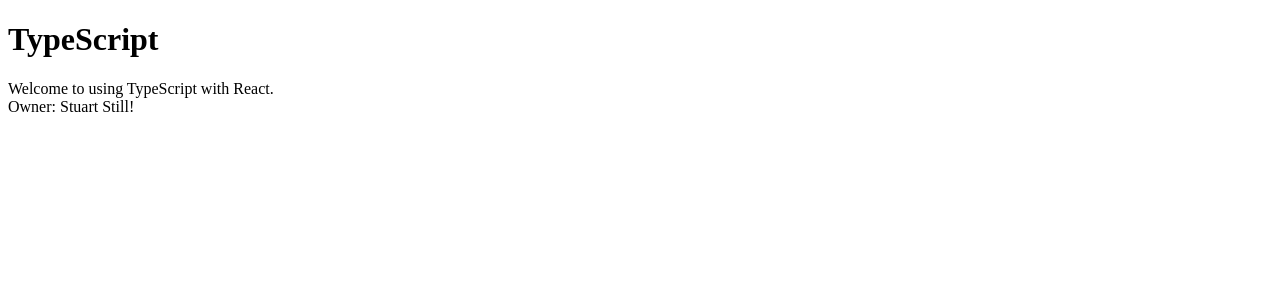
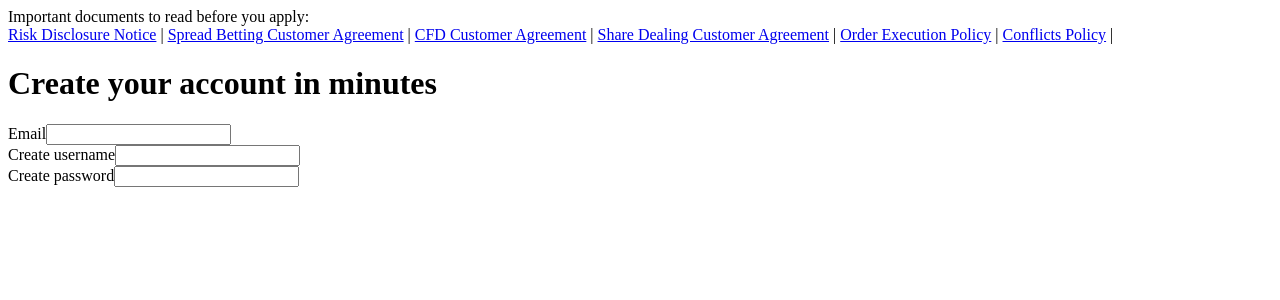
Before and after one commit to stustill/registration-form, a React app: page / in a window 1280 px wide. Shown: the top 300 px of the page. Built offline with nearby package versions, Linux system fonts and the light colour scheme.

Commit message:
Created TextField component

```diff
--- a/src/components/Card.tsx
+++ b/src/components/Card.tsx
@@ -1,14 +1,26 @@
 import * as React from "react";
 import {Owner} from "./Owner";
+import {ImportantDocuments} from "./ImportantDocuments";
+import {TextField} from "./TextField";
 
 export interface CardProps { title: string; description: string; }
 
 export class Card extends React.Component<CardProps, {}> {
     render() {
         return <div>
+        <ImportantDocuments importantDocuments={
+            [
+                {name: "Risk Disclosure Notice", url: "https://www.ig.com/usermanagement/customeragreements?igCompany=iggb&agreementType=risk_disclosure_notice&locale=en_GB"},
+                {name: "Spread Betting Customer Agreement", url: "https://www.ig.com/usermanagement/customeragreements?igCompany=iggb&agreementType=risk_disclosure_notice&locale=en_GB"},
+                {name: "CFD Customer Agreement", url: "https://www.ig.com/usermanagement/customeragreements?igCompany=iggb&agreementType=risk_disclosure_notice&locale=en_GB"},
+                {name: "Share Dealing Customer Agreement", url: "https://www.ig.com/usermanagement/customeragreements?igCompany=iggb&agreementType=risk_disclosure_notice&locale=en_GB"},
+                {name: "Order Execution Policy", url: "https://www.ig.com/usermanagement/customeragreements?igCompany=iggb&agreementType=risk_disclosure_notice&locale=en_GB"},
+                {name: "Conflicts Policy", url: "https://www.ig.com/usermanagement/customeragreements?igCompany=iggb&agreementType=risk_disclosure_notice&locale=en_GB"},
+                ]}/>
         <h1>{this.props.title}</h1>
-        {this.props.description}
-        <Owner owner="Stuart Still"/>
+        <TextField name="Email" value=""/>
+        <TextField name="Create username" value=""/>
+        <TextField name="Create password" value=""/>
         </div>;
     }
 }
--- /dev/null
+++ b/src/components/ImportantDocuments.tsx
@@ -0,0 +1,14 @@
+import * as React from "react";
+export interface ImportantDocument { name: string; url: string; }
+export interface ImportantDocumentProps { importantDocuments: ImportantDocument[]; }
+
+export class ImportantDocuments extends React.Component<ImportantDocumentProps, {}> {
+    render() {
+        return <div>Important documents to read before you apply:<br/>
+        {this.createLinksToImportantDocuments(this.props.importantDocuments)}</div>;
+    }
+
+    createLinksToImportantDocuments(importantDocuments: ImportantDocument[]) {
+      return importantDocuments.map(i => <span><a href={i.url}>{i.name}</a> | </span>)
+    }
+}
--- /dev/null
+++ b/src/components/TextField.tsx
@@ -0,0 +1,12 @@
+import * as React from "react";
+
+export interface TextFieldProps {
+  name: string;
+  value: string;
+}
+
+export class TextField extends React.Component<TextFieldProps, {}> {
+    render() {
+        return <div><label>{this.props.name}</label><input value={this.props.value}/></div>;
+    }
+}
--- a/src/index.tsx
+++ b/src/index.tsx
@@ -4,6 +4,6 @@
 import { Card } from "./components/Card";
 
 ReactDOM.render(
-    <Card title="TypeScript" description="Welcome to using TypeScript with React." />,
+    <Card title="Create your account in minutes" description="Welcome to using TypeScript with React." />,
     document.getElementById("example")
 );
```
